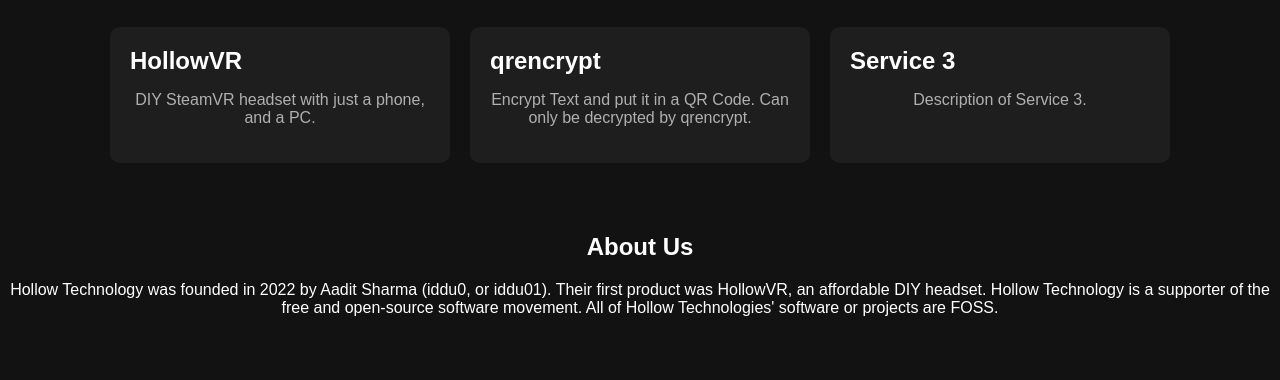
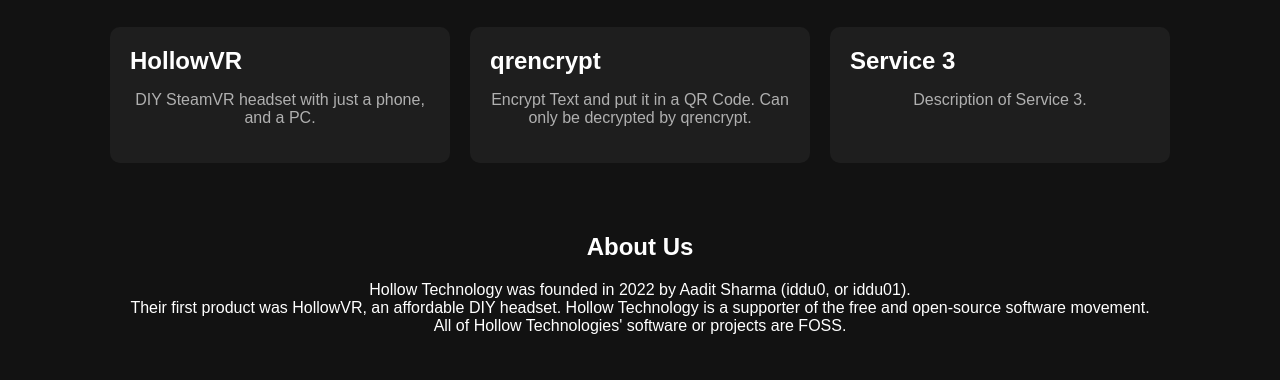
Before and after one commit to HollowTechnology/hollowtechnology.github.io, a plain HTML site: page index.html in a window 1280 px wide. Shown: the part 572-952 px from the top of the page. Drawn offline with Linux system fonts and the light colour scheme.

Commit message:
Update index.html

```diff
--- a/index.html
+++ b/index.html
@@ -52,7 +52,7 @@ div {text-align: center;}
     <div class="about-content">
       <div class="about-text">
         <h2>About Us</h2>
-        <p>Hollow Technology was founded in 2022 by Aadit Sharma (iddu0, or iddu01). Their first product was HollowVR, an affordable DIY headset. Hollow Technology is a supporter of the free and open-source software movement. All of Hollow Technologies' software or projects are FOSS.</p>
+        <p>Hollow Technology was founded in 2022 by Aadit Sharma (iddu0, or iddu01).<br> Their first product was HollowVR, an affordable DIY headset. Hollow Technology is a supporter of the free and open-source software movement.<br> All of Hollow Technologies' software or projects are FOSS.</p>
       </div>
     </div>
   </section>
```
